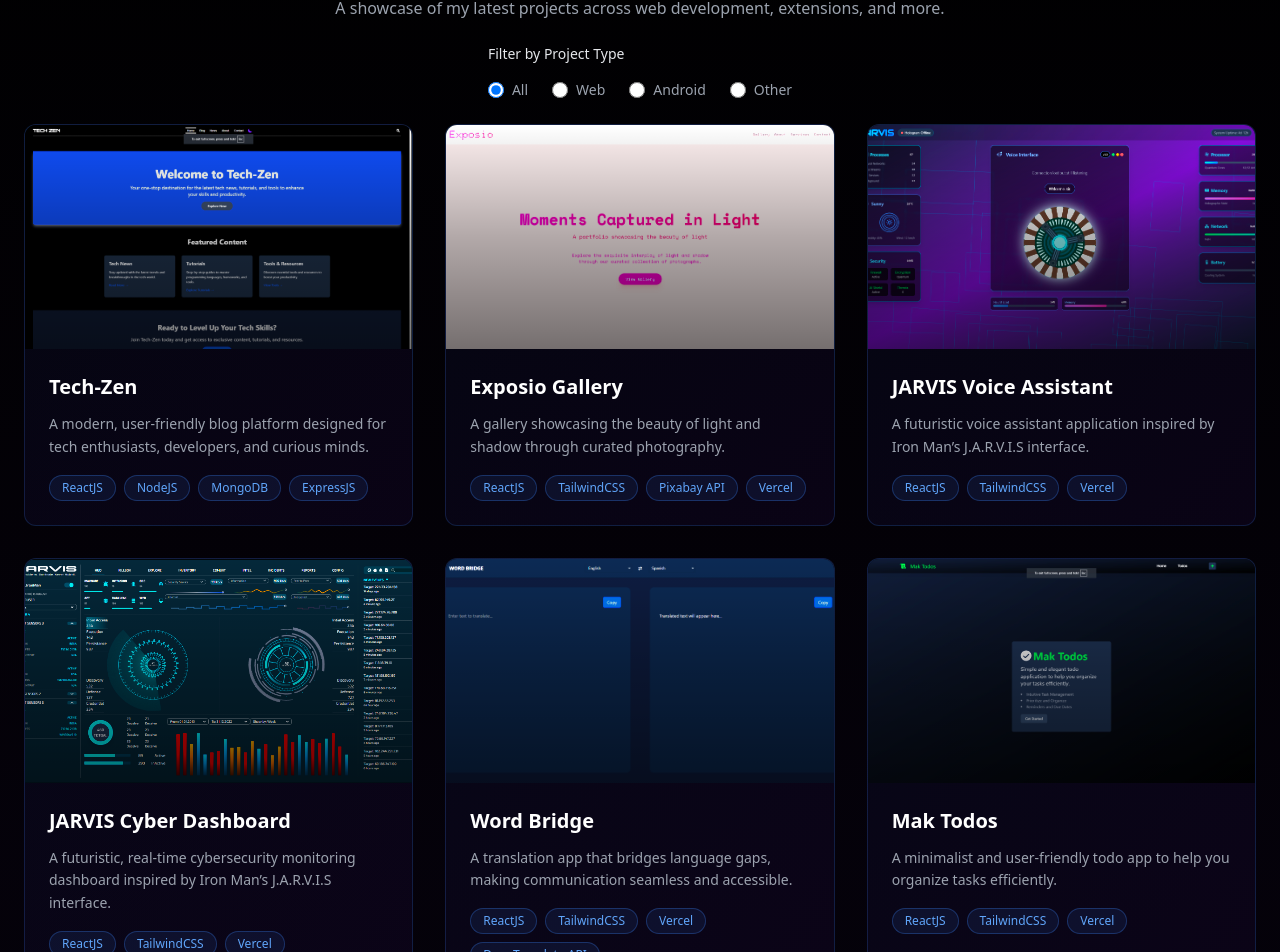
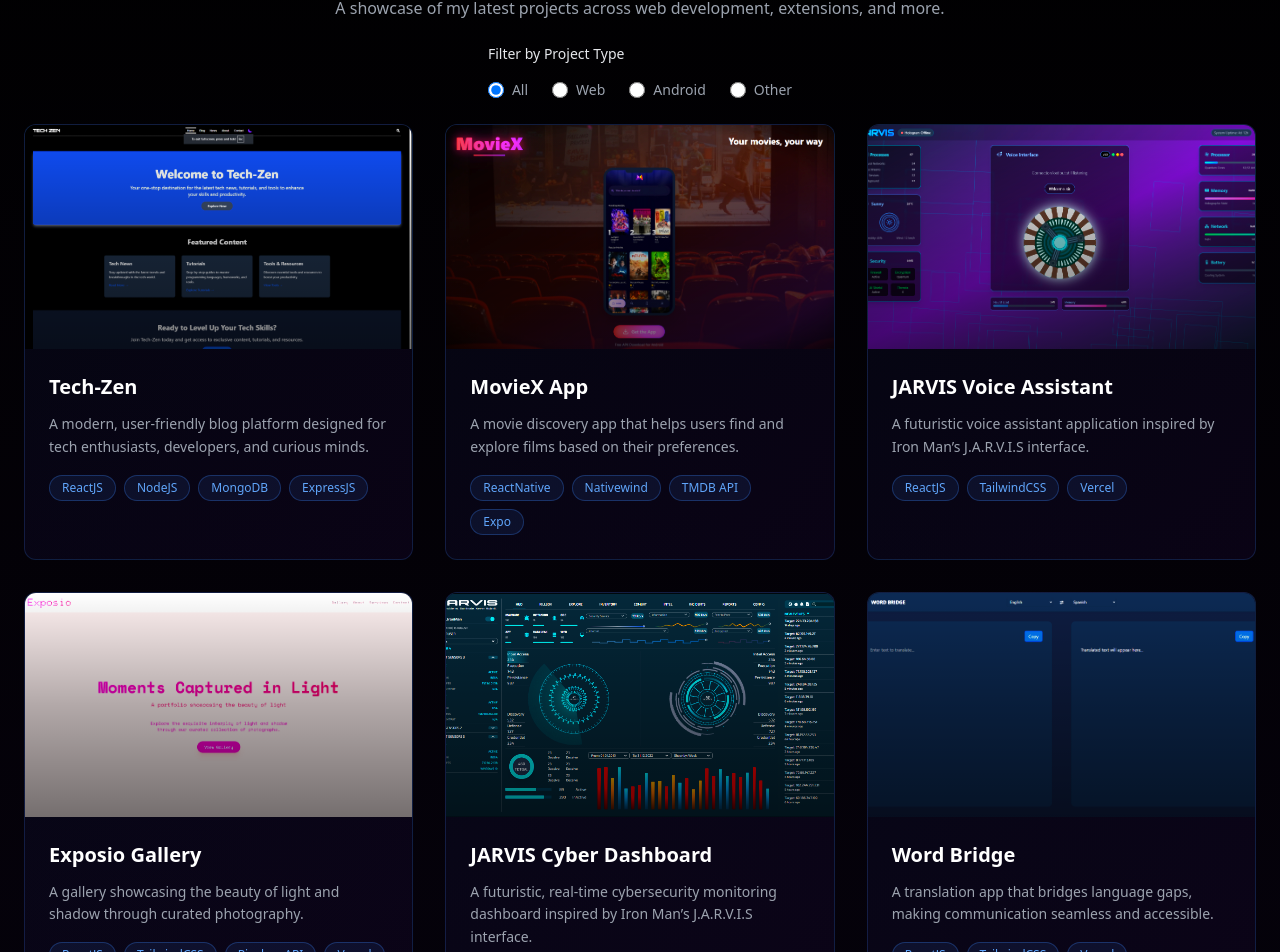
Before and after one commit to arifbasha559/arifbasha559, a React (Vite) app: page /projects in a window 1280 px wide. Shown: the part 176-1128 px from the top of the page. Built offline with nearby package versions, Linux system fonts and the light colour scheme.

Commit message:
Refactor code structure for improved readability and maintainability

```diff
--- a/src/AllProjects.jsx
+++ b/src/AllProjects.jsx
@@ -14,6 +14,26 @@ const projects = [
         github: "https://github.com/arifbasha559/tech-zen",
     },
     {
+        title: "MovieX App",
+        description:
+            "A movie discovery app that helps users find and explore films based on their preferences.",
+        image: "./movieX.png",
+        tech: ["ReactNative", "Nativewind", "TMDB API", "Expo"],
+        category: "Android",
+        live: "https://movie-x-red.vercel.app",
+        github: "https://github.com/arifbasha559/moviex",
+    },
+    {
+        title: "JARVIS Voice Assistant",
+        description:
+        "A futuristic voice assistant application inspired by Iron Man’s J.A.R.V.I.S interface.",
+        image: "./jarvis-assistant.png",
+        tech: ["ReactJS", "TailwindCSS", "Vercel"],
+        category: "Web",
+        live: "https://tony-jarvis.vercel.app/",
+        github: "https://github.com/arifbasha559/Jarvis",
+    },
+    {
         title: "Exposio Gallery",
         description:
             "A gallery showcasing the beauty of light and shadow through curated photography.",
@@ -22,16 +42,6 @@ const projects = [
         category: "Web",
         live: "https://exposio-gallery.vercel.app/",
         github: "https://github.com/arifbasha559/exposio",
-    },
-    {
-        title: "JARVIS Voice Assistant",
-        description:
-            "A futuristic voice assistant application inspired by Iron Man’s J.A.R.V.I.S interface.",
-        image: "./jarvis-assistant.png",
-        tech: ["ReactJS", "TailwindCSS", "Vercel"],
-        category: "Web",
-        live: "https://tony-jarvis.vercel.app/",
-        github: "https://github.com/arifbasha559/Jarvis",
     },
     {
         title: "JARVIS Cyber Dashboard",
--- a/src/components/Projects.tsx
+++ b/src/components/Projects.tsx
@@ -10,33 +10,31 @@ import { Link } from "react-router";
 
 const projects = [
    {
-    title: "Tech-Zen",
+        title: "MovieX App",
         description:
-      "A modern, user-friendly blog platform designed for tech enthusiasts, developers, and curious minds.",
-    image: "./tech-zen.png",
-    tech: ["ReactJS", "NodeJS", "MongoDB", "ExpressJS"],
-    live: "https://tech-zen.vercel.app/",
-    github: "https://github.com/arifbasha559/tech-zen",
+            "A movie discovery app that helps users find and explore films based on their preferences.",
+        image: "./movieX.png",
+        tech: ["ReactNative", "Nativewind", "TMDB API", "Expo"],
+        live: "https://movie-x-red.vercel.app/",
+        github: "https://github.com/arifbasha559/moviex",
     },
-
+    {
+        title: "JARVIS Voice Assistant",
+        description:
+        "A futuristic voice assistant application inspired by Iron Man’s J.A.R.V.I.S interface.",
+        image: "./jarvis-assistant.png",
+        tech: ["ReactJS", "TailwindCSS", "Vercel"],
+        live: "https://tony-jarvis.vercel.app/",
+        github: "https://github.com/arifbasha559/Jarvis",
+    },
     {
         title: "Exposio Gallery",
         description:
             "A gallery showcasing the beauty of light and shadow through curated photography.",
-    tech: ["ReactJS", "TailwindCSS", "Pixabay", "Vercel"],
-
         image: "./exposio.png",
+        tech: ["ReactJS", "TailwindCSS", "Pixabay API", "Vercel"],
         live: "https://exposio-gallery.vercel.app/",
         github: "https://github.com/arifbasha559/exposio",
-  },
-  {
-    title: "JARVIS Cyber Dashboard",
-    description:
-      " A futuristic, real-time cybersecurity monitoring dashboard inspired by the J.A.R.V.I.S interface from Iron Man. ",
-    tech: ["ReactJS", "TailwindCSS", "Vercel"],
-    image: "./dashboard.png",
-    live: "https://jarvis-cyber-dashboard.vercel.app/",
-    github: "https://github.com/arifbasha559/jarvis-cyber-dashboard",
     },
 ];
 
```
Also changed, not shown: public/movieX.png (added). Lines whose indentation alone changed are shown as unchanged.
